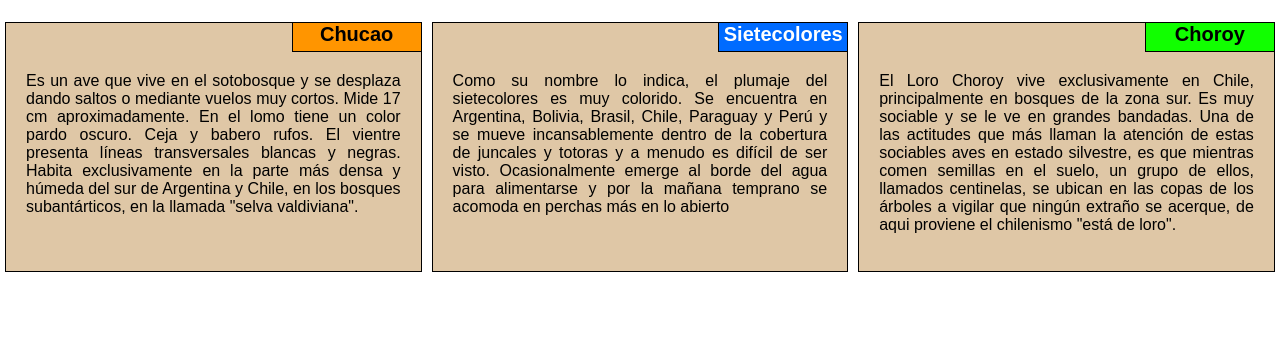
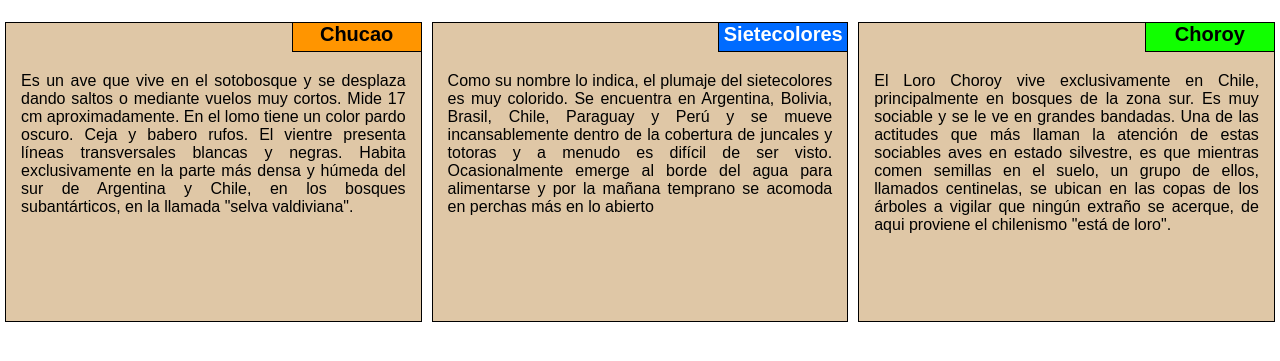
Before and after one commit to vamigu/coursera-test, a plain HTML site: page mod2_sol/index.html in a window 1280 px wide. Shown: the part 57-418 px from the top of the page. Drawn offline with Linux system fonts and the light colour scheme.

Commit message:
mas grande

```diff
--- a/mod2_sol/css/style.css
+++ b/mod2_sol/css/style.css
@@ -28,9 +28,9 @@ h1 {
 .content {
 	margin: 5px;
 	border: 1px solid black;
-	height: 250px;
+	height: 300px;
 	background-color: #DFC7A6;
-	overflow: auto;
+	overflow: hidden;
 }
 
 /*Nombres de las aves*/
@@ -76,10 +76,11 @@ h1 {
 	margin-right: -1px;
 	margin-top: -1px;
 }
+
 /*Párrafos con texto*/
 section {
 	clear: both;
-	margin: 20px;
+	margin: 15px;
 	text-align: justify;
 }
 
```
